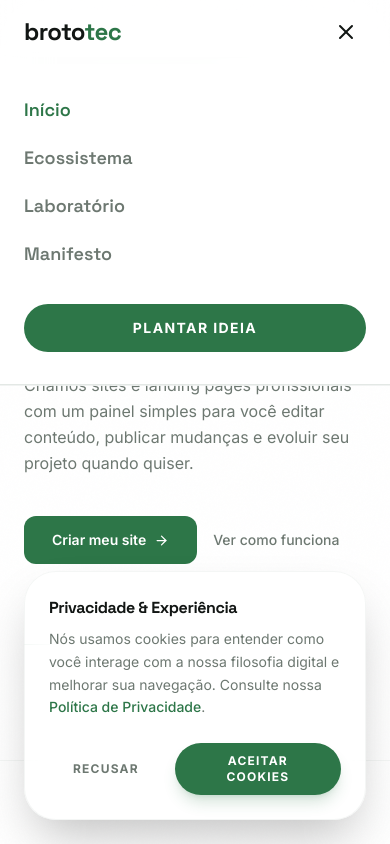
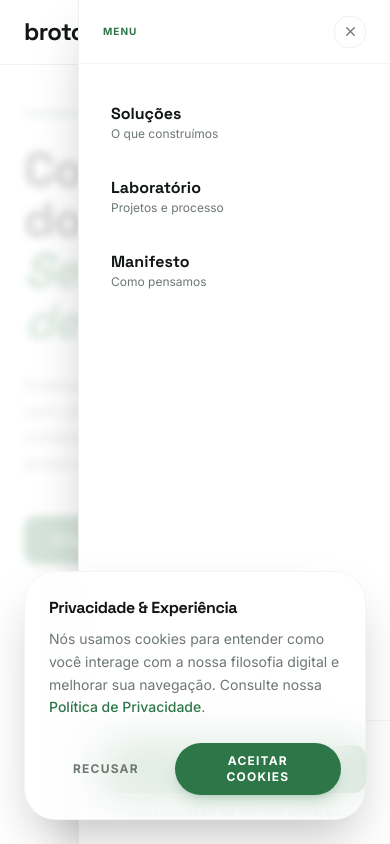
Before and after one commit to marllonpanisset/brototec, a React (Vite) app: page / in a window 390 px wide. Both pictures are taken after a click on the button "Abrir menu". Shown: the top 844 px of the page. Built offline with nearby package versions, Linux system fonts and the light colour scheme.

Commit message:
feat: redesenha menu mobile com painel lateral e melhora UX de navegacao

```diff
--- a/src/components/layout/Navbar.jsx
+++ b/src/components/layout/Navbar.jsx
@@ -1,20 +1,37 @@
-import { useState } from "react";
+import { useState, useEffect } from "react";
 import { motion, AnimatePresence } from "framer-motion";
-import { Menu, X } from "lucide-react";
-import { Link, useLocation } from "react-router-dom"; // Importando Link para evitar refresh de página
+import { Menu, X, ArrowRight } from "lucide-react";
+import { Link, useLocation } from "react-router-dom";
 
 export default function Navbar() {
   const [open, setOpen] = useState(false);
   const location = useLocation();
 
+  // Fecha menu ao mudar de rota
+  useEffect(() => {
+    setOpen(false);
+  }, [location.pathname]);
+
+  // Trava scroll do body quando menu mobile está aberto
+  useEffect(() => {
+    if (open) {
+      document.body.style.overflow = "hidden";
+    } else {
+      document.body.style.overflow = "";
+    }
+    return () => {
+      document.body.style.overflow = "";
+    };
+  }, [open]);
+
   const links = [
-    { label: "Início", href: "/" },
-    { label: "Ecossistema", href: "/ecossistema" },
-    { label: "Laboratório", href: "/laboratorio" },
-    { label: "Manifesto", href: "/manifesto" },
+    { label: "Soluções", href: "/solucoes", description: "O que construímos" },
+    { label: "Laboratório", href: "/laboratorio", description: "Projetos e processo" },
+    { label: "Manifesto", href: "/manifesto", description: "Como pensamos" },
   ];
 
   return (
+    <>
       <motion.nav
         initial={{ y: -20, opacity: 0 }}
         animate={{ y: 0, opacity: 1 }}
@@ -22,9 +39,15 @@ export default function Navbar() {
         className="fixed top-0 left-0 right-0 z-50 bg-background/60 backdrop-blur-xl border-b border-border/50"
       >
         <div className="max-w-7xl mx-auto px-6 h-16 flex items-center justify-between">
-        {/* Logo - Agora atua como o 'Início' */}
-        <Link to="/" className="font-heading font-bold text-2xl tracking-tight text-foreground group">
-          broto<span className="text-primary group-hover:text-primary/80 transition-colors">tec</span>
+          {/* Logo */}
+          <Link
+            to="/"
+            className="font-heading font-bold text-2xl tracking-tight text-foreground group z-10"
+          >
+            broto
+            <span className="text-primary italic group-hover:text-primary/80 transition-colors">
+              tec
+            </span>
           </Link>
 
           {/* Desktop Navigation */}
@@ -44,54 +67,142 @@ export default function Navbar() {
             ))}
             <Link
               to="/contato"
-            className="text-sm font-bold uppercase tracking-widest bg-primary text-primary-foreground px-6 py-2.5 rounded-full hover:opacity-90 transition-all shadow-lg shadow-primary/10"
+              className="text-sm font-bold tracking-widest bg-primary text-primary-foreground px-6 py-2.5 rounded-full hover:opacity-90 transition-all shadow-lg shadow-primary/10"
             >
-            Plantar Ideia
+              Conversar
             </Link>
           </div>
 
           {/* Mobile toggle */}
           <button
             onClick={() => setOpen(!open)}
-          className="md:hidden text-foreground p-2"
+            aria-label={open ? "Fechar menu" : "Abrir menu"}
+            className="md:hidden relative z-10 w-10 h-10 flex items-center justify-center rounded-xl border border-border/60 bg-background/80 text-foreground hover:border-primary/40 transition-all"
           >
-          {open ? <X size={24} /> : <Menu size={24} />}
+            <AnimatePresence mode="wait" initial={false}>
+              {open ? (
+                <motion.span
+                  key="close"
+                  initial={{ rotate: -90, opacity: 0 }}
+                  animate={{ rotate: 0, opacity: 1 }}
+                  exit={{ rotate: 90, opacity: 0 }}
+                  transition={{ duration: 0.15 }}
+                >
+                  <X size={18} />
+                </motion.span>
+              ) : (
+                <motion.span
+                  key="open"
+                  initial={{ rotate: 90, opacity: 0 }}
+                  animate={{ rotate: 0, opacity: 1 }}
+                  exit={{ rotate: -90, opacity: 0 }}
+                  transition={{ duration: 0.15 }}
+                >
+                  <Menu size={18} />
+                </motion.span>
+              )}
+            </AnimatePresence>
+          </button>
+        </div>
+      </motion.nav>
+
+      {/* Mobile menu — painel lateral direito */}
+      <AnimatePresence>
+        {open && (
+          <>
+            {/* Backdrop clicável */}
+            <motion.div
+              key="backdrop"
+              initial={{ opacity: 0 }}
+              animate={{ opacity: 1 }}
+              exit={{ opacity: 0 }}
+              transition={{ duration: 0.2 }}
+              onClick={() => setOpen(false)}
+              className="fixed inset-0 z-40 bg-background/80 backdrop-blur-sm md:hidden"
+            />
+
+            {/* Painel deslizante da direita */}
+            <motion.div
+              key="panel"
+              initial={{ x: "100%" }}
+              animate={{ x: 0 }}
+              exit={{ x: "100%" }}
+              transition={{ type: "spring", damping: 28, stiffness: 260 }}
+              className="fixed top-0 right-0 bottom-0 z-50 w-[80vw] max-w-xs bg-background border-l border-border/60 flex flex-col md:hidden shadow-2xl"
+            >
+              {/* Header do painel */}
+              <div className="h-16 flex items-center justify-between px-6 border-b border-border/40 shrink-0">
+                <span className="text-[10px] font-bold text-primary tracking-widest uppercase">
+                  Menu
+                </span>
+                <button
+                  onClick={() => setOpen(false)}
+                  className="w-8 h-8 flex items-center justify-center rounded-lg border border-border/60 text-muted-foreground hover:text-foreground hover:border-primary/40 transition-all"
+                >
+                  <X size={15} />
                 </button>
               </div>
 
-      {/* Mobile menu */}
-      <AnimatePresence>
-        {open && (
+              {/* Links com descrição */}
+              <nav className="flex-1 px-4 py-6 flex flex-col gap-1 overflow-y-auto">
+                {links.map((l, i) => (
                   <motion.div
-            initial={{ opacity: 0, height: 0 }}
-            animate={{ opacity: 1, height: "auto" }}
-            exit={{ opacity: 0, height: 0 }}
-            className="md:hidden bg-background/95 backdrop-blur-xl border-b border-border overflow-hidden"
+                    key={l.href}
+                    initial={{ opacity: 0, x: 16 }}
+                    animate={{ opacity: 1, x: 0 }}
+                    transition={{ delay: 0.05 + i * 0.06 }}
                   >
-            <div className="px-6 py-8 flex flex-col gap-5">
-              {links.map((l) => (
                     <Link
-                  key={l.href}
                       to={l.href}
-                  onClick={() => setOpen(false)}
-                  className={`text-lg font-heading font-semibold ${
-                    location.pathname === l.href ? "text-primary" : "text-muted-foreground"
+                      className={`group flex items-center justify-between px-4 py-4 rounded-xl transition-all duration-200 ${
+                        location.pathname === l.href
+                          ? "bg-primary/[0.08] text-primary"
+                          : "hover:bg-muted/60 text-foreground"
                       }`}
                     >
+                      <div>
+                        <p className="font-heading font-bold text-base leading-tight">
                           {l.label}
+                        </p>
+                        <p className="text-xs text-muted-foreground mt-0.5">
+                          {l.description}
+                        </p>
+                      </div>
+                      <ArrowRight
+                        size={14}
+                        className={`shrink-0 transition-all duration-200 ${
+                          location.pathname === l.href
+                            ? "text-primary opacity-100"
+                            : "text-muted-foreground opacity-0 group-hover:opacity-100 group-hover:translate-x-0.5"
+                        }`}
+                      />
                     </Link>
+                  </motion.div>
                 ))}
+              </nav>
+
+              {/* Rodapé do painel — CTA fixo na base */}
+              <motion.div
+                initial={{ opacity: 0, y: 8 }}
+                animate={{ opacity: 1, y: 0 }}
+                transition={{ delay: 0.25 }}
+                className="px-6 py-6 border-t border-border/40 space-y-3 shrink-0"
+              >
                 <Link
                   to="/contato"
-                onClick={() => setOpen(false)}
-                className="text-sm font-bold uppercase tracking-widest bg-primary text-primary-foreground px-5 py-3.5 rounded-full text-center hover:opacity-90 transition-opacity mt-4"
+                  className="flex items-center justify-center gap-2 w-full bg-primary text-primary-foreground text-sm font-bold px-5 py-3.5 rounded-xl hover:opacity-90 transition-opacity"
                 >
-                Plantar Ideia
+                  Conversar sobre meu projeto
+                  <ArrowRight size={15} />
                 </Link>
-            </div>
+                <p className="text-center text-[10px] text-muted-foreground/50 tracking-wide">
+                  Respondemos em até 24h. Sem enrolação.
+                </p>
               </motion.div>
+            </motion.div>
+          </>
         )}
       </AnimatePresence>
-    </motion.nav>
+    </>
   );
 }
```
Lines whose indentation alone changed are shown as unchanged.
